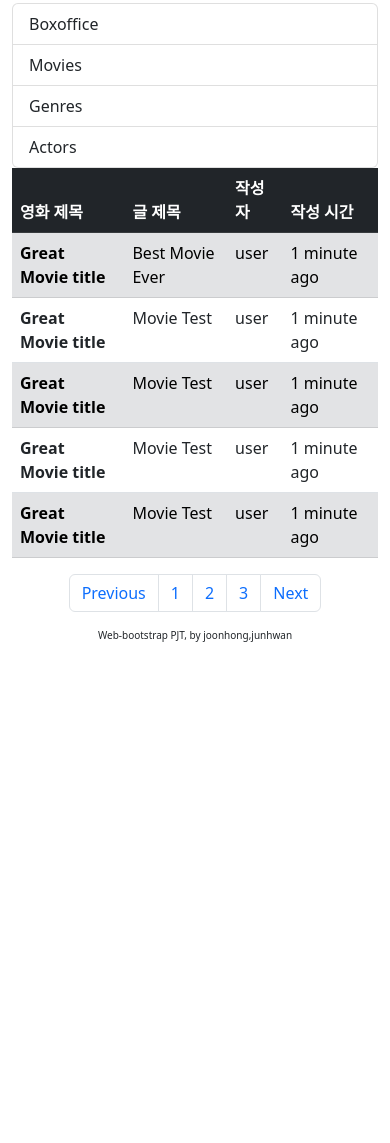
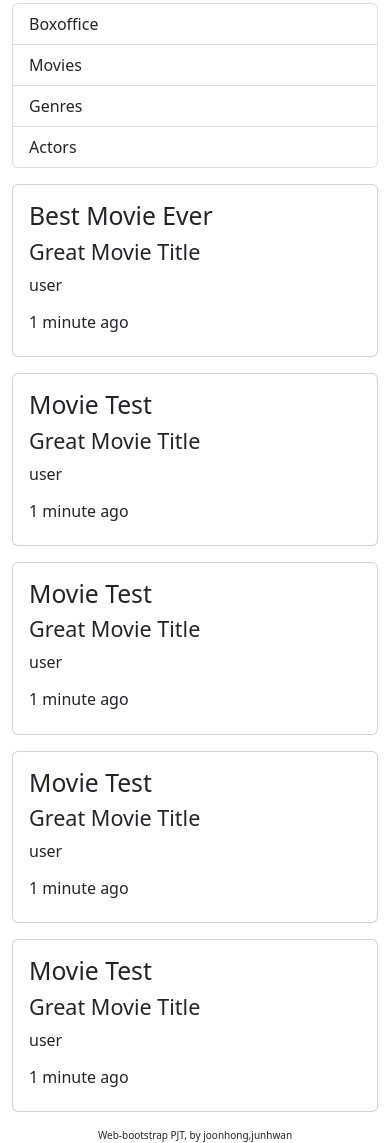
Before and after one commit to wnsghd14/Fair_Project_Movie, a plain HTML site: page community.html in a window 390 px wide. Shown: the part 163-1306 px from the top of the page. Before the commit the page ends 844 px from the top, so only its background shows below. Drawn offline with nearby package versions, Linux system fonts and the light colour scheme.

Commit message:
revising_community

```diff
--- a/community.html
+++ b/community.html
@@ -6,6 +6,7 @@
     <meta name="viewport" content="width=device-width, initial-scale=1">
     <title>Bootstrap demo</title>
     <link href="https://cdn.jsdelivr.net/npm/bootstrap@5.2.1/dist/css/bootstrap.min.css" rel="stylesheet" integrity="sha384-iYQeCzEYFbKjA/T2uDLTpkwGzCiq6soy8tYaI1GyVh/UjpbCx/TYkiZhlZB6+fzT" crossorigin="anonymous">
+    <link rel="stylesheet" href="css/style.css">
 </head>
 
 <body>
@@ -46,8 +47,8 @@
                     <li class="list-group-item">Actors</li>
                 </ul>
             </aside>
-            <div class="col-12 col-lg-10 for_pc">
-                <table class="table">
+            <div class="col-12 col-lg-10">
+                <table class="table for_pc">
                     <thead>
                       <tr class="table-dark">
                         <th scope="col">영화 제목</th>
@@ -89,10 +90,55 @@
                       </tr>
                     </tbody>
                 </table>
+                <div class="for_mobile text-start ">
+                    <div class="card my-3">
+                        <div class="card-body">
+                          <h2>Best Movie Ever</h2>
+                          <h4>Great Movie Title</h4>
+                          <p>user</p>
+                          <h6>1 minute ago</h6>
+                        </div>
+                      </div>
+                    <div class="card my-3">
+                        <div class="card-body">
+                            <h2>Movie Test</h2>
+                            <h4>Great Movie Title</h4>
+                            <p>user</p>
+                            <h6>1 minute ago</h6>
+                        </div>
+                      </div>
+
+                      <div class="card my-3">
+                        <div class="card-body">
+                            <h2>Movie Test</h2>
+                            <h4>Great Movie Title</h4>
+                            <p>user</p>
+                            <h6>1 minute ago</h6>
+                        </div>
+                      </div>
+                      <div class="card my-3">
+                        <div class="card-body">
+                            <h2>Movie Test</h2>
+                            <h4>Great Movie Title</h4>
+                            <p>user</p>
+                            <h6>1 minute ago</h6>
+                        </div>
+                      </div>
+                      <div class="card my-3">
+                        <div class="card-body">
+                            <h2>Movie Test</h2>
+                            <h4>Great Movie Title</h4>
+                            <p>user</p>
+                            <h6>1 minute ago</h6>
                         </div>
                       </div>
                 </div>
-    <nav aria-label="Page navigation example" class="d-flex justify-content-center for_pc">
+            </div>
+        </div>
+    </div>
+    <!-- page number -->
+    <div class="for_pc">
+        <nav aria-label="Page navigation example" class="d-flex justify-content-center">
             <ul class="pagination">
                 <li class="page-item"><a class="page-link" href="#">Previous</a></li>
                 <li class="page-item"><a class="page-link" href="#">1</a></li>
@@ -101,6 +147,7 @@
                 <li class="page-item"><a class="page-link" href="#">Next</a></li>
             </ul>
         </nav>
+    </div>
     <!-- 푸터 -->
     <footer class="text-center" style="font-size: 10px; font-weight: 500;">
         Web-bootstrap PJT, by joonhong,junhwan
--- a/css/style.css
+++ b/css/style.css
@@ -1,12 +1,16 @@
-.card-body {
+.movie_card {
   display: flex;
   flex-direction: column;
   align-items: center;
   justify-content: center;
 }
-@media (max-width:992px)
-{
-  .for_pc{
+@media (max-width:992px) {
+  .for_pc {
     display:none;
   }
 }
+@media (min-width:992px) {
+  .for_mobile {
+    display:none;
+  }
+}
```
Also changed, not shown: home.html (+6 -6 lines). Lines whose indentation alone changed are shown as unchanged.
